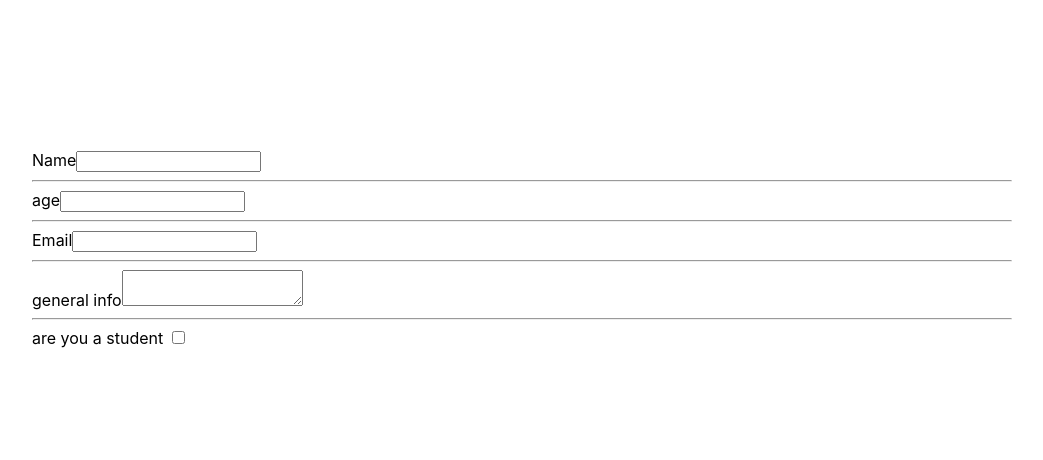
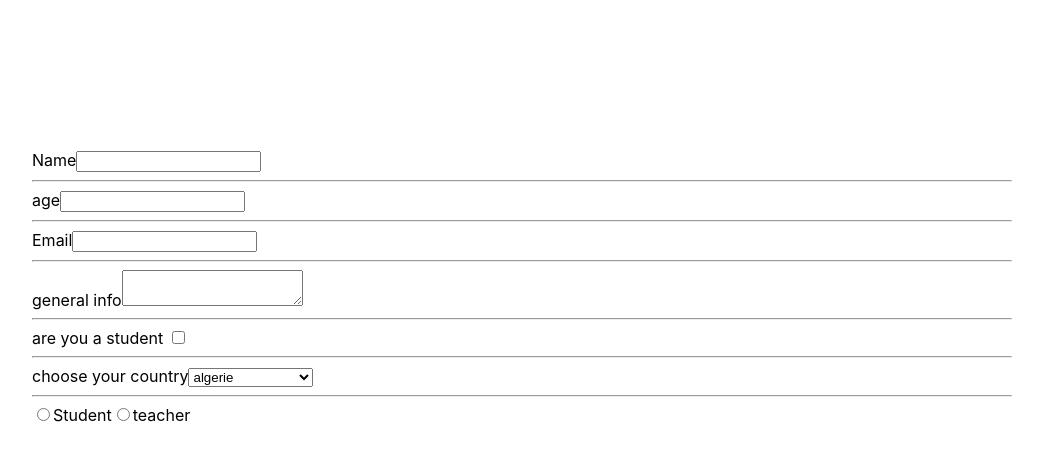
Before and after one commit to linadelh/react-notes, a React (Create React App) app: page / in a window 1280 px wide. Shown: the top 460 px of the page, without its empty margins (118-1161 px from the left). Built offline with nearby package versions, Linux system fonts and the light colour scheme.

Commit message:
radio-input

```diff
--- a/src/MyForm.js
+++ b/src/MyForm.js
@@ -3,8 +3,12 @@ import { useState } from "react"
 
 export default function MyForm (){
 
-    const [Inputs , setInputs] = useState({name :"" , age :"" , email:"" , generalinfo:"" , isstudent : false })
+    const [Inputs , setInputs] = useState({name :"" , age :"" , email:"" , generalinfo:"" , isstudent : false , country : "" , status :""})
     return(
+
+
+        // form
+
         <form onSubmit={(e)=>{
             e.preventDefault();
         }}>
@@ -26,6 +30,8 @@ export default function MyForm (){
             }}/>
             <hr></hr>
 
+           {/* text area */}
+
             <label>general info</label>
             <textarea onChange={
                 (e)=> {
@@ -43,7 +49,37 @@ export default function MyForm (){
                 }
             }}/>
 
+              <hr></hr>
 
+               {/* select  */}
+
+               <label>choose your country</label>
+               <select  onChange={(e)=>{
+                setInputs({...Inputs , country :e.target.value })
+               }}>
+                <option>algerie</option>
+                <option>UK</option>
+                <option>PALESTINE</option>
+                <option>CANADA</option>
+                <option>SAUDIE ARABIC</option>
+               </select>
+
+
+               <hr>
+               </hr>
+
+                <div>
+               <input type="radio" onChange={()=>{
+                    setInputs({...Inputs ,  status : "student"})
+               }} checked = {
+                Inputs.status === "student" ? true : false
+               }/>Student
+                <input type="radio"  onChange={()=>{
+                    setInputs({...Inputs ,  status : "teacher"})
+               }} checked = {
+                Inputs.status === "teacher" ? true : false
+               } />teacher
+                </div>
 
 
 
```
